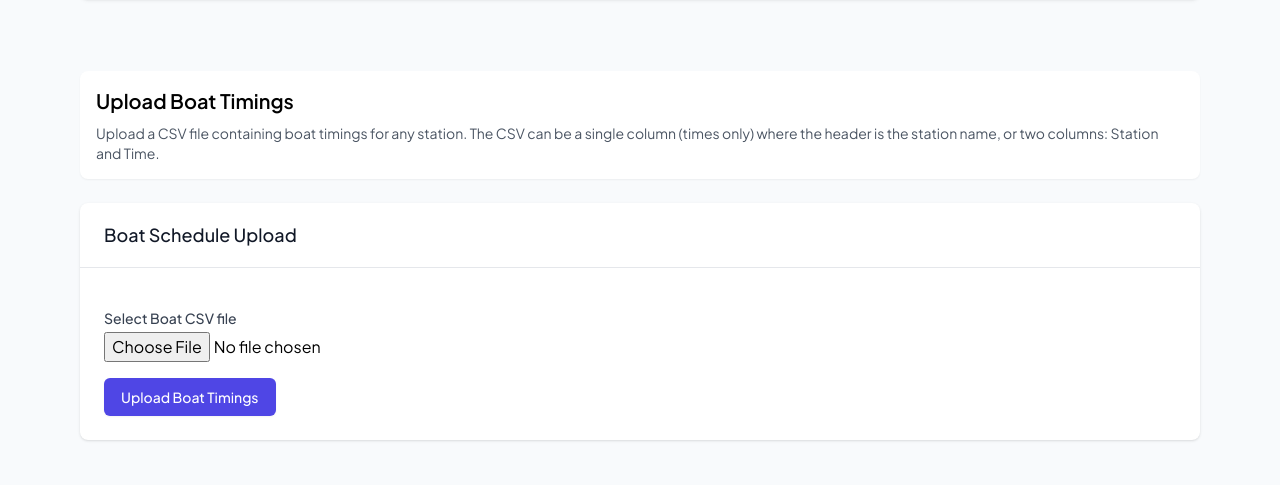
After one commit to ananthcjayan12/levelcross_django, a Django app: page /boats/upload/ in a window 1280 px wide. The commit adds this page. Shown: the part 929-1414 px from the top of the page. Run offline with Django 4.2, Linux system fonts and the light colour scheme; some libraries are stand-ins or nearby versions.

Commit message:
added boat service also

```diff
--- a/app/forms.py
+++ b/app/forms.py
@@ -2,3 +2,6 @@ from django import forms
 
 class CSVUploadForm(forms.Form):
     csv_file = forms.FileField(label='Select CSV file')
+
+class BoatCSVUploadForm(forms.Form):
+    csv_file = forms.FileField(label='Select Boat CSV file')
--- /dev/null
+++ b/app/templates/app/boat_upload.html
@@ -0,0 +1,33 @@
+{% extends 'base.html' %}
+
+{% block content %}
+<div class="space-y-6">
+    <div class="bg-white rounded-lg shadow-sm p-4">
+        <h1 class="text-xl font-semibold">Upload Boat Timings</h1>
+        <p class="mt-2 text-sm text-gray-600">Upload a CSV file containing boat timings for any station. The CSV can be a single column (times only) where the header is the station name, or two columns: Station and Time.</p>
+    </div>
+
+    <div class="bg-white shadow rounded-lg overflow-hidden">
+        <div class="px-4 py-5 border-b border-gray-200 sm:px-6">
+            <h3 class="text-lg leading-6 font-medium text-gray-900">Boat Schedule Upload</h3>
+        </div>
+        <div class="px-4 py-5 sm:p-6">
+            <form method="post" action="{% url 'process_boat_csv' %}" enctype="multipart/form-data" class="space-y-4">
+                {% csrf_token %}
+                <div>
+                    <label class="block text-sm font-medium text-gray-700">Select Boat CSV file</label>
+                    <div class="mt-1 flex items-center">
+                        {{ upload_form.csv_file }}
+                    </div>
+                </div>
+                <div>
+                    <button type="submit"
+                            class="inline-flex items-center px-4 py-2 border border-transparent text-sm font-medium rounded-md shadow-sm text-white bg-indigo-600 hover:bg-indigo-700 focus:outline-none focus:ring-2 focus:ring-offset-2 focus:ring-indigo-500">
+                        Upload Boat Timings
+                    </button>
+                </div>
+            </form>
+        </div>
+    </div>
+</div>
+{% endblock %}
--- a/app/templates/base.html
+++ b/app/templates/base.html
@@ -49,6 +49,10 @@
                            class="{% if request.path == '/upload/' %}bg-white/10{% endif %} text-white px-4 py-2 rounded-lg text-sm font-medium hover:bg-white/20 transition-colors">
                             Upload
                         </a>
+                        <a href="{% url 'boat_list' %}"
+                            class="{% if '/boats/' in request.path %}bg-white/10{% endif %} text-white px-4 py-2 rounded-lg text-sm font-medium hover:bg-white/20 transition-colors">
+                            Boats
+                        </a>
                     </div>
                 </div>
 
@@ -74,6 +78,10 @@
                     <a href="{% url 'upload_csv' %}"
                        class="{% if request.path == '/upload/' %}bg-white/10{% endif %} text-white block px-3 py-2 rounded-lg text-base font-medium hover:bg-white/20 transition-colors">
                         Upload
+                    </a>
+                    <a href="{% url 'boat_list' %}"
+                        class="{% if '/boats/' in request.path %}bg-white/10{% endif %} text-white block px-3 py-2 rounded-lg text-base font-medium hover:bg-white/20 transition-colors">
+                        Boats
                     </a>
                 </div>
             </div>
--- a/app/views.py
+++ b/app/views.py
@@ -4,8 +4,8 @@ from django.utils import timezone
 from datetime import datetime, timedelta
 import pandas as pd
 import requests
-from .models import Train, CrossedTrain, TrainStatus
-from .forms import CSVUploadForm
+from .models import Train, CrossedTrain, TrainStatus, BoatTiming
+from .forms import CSVUploadForm, BoatCSVUploadForm
 from django.http import JsonResponse
 import pytz
 from django.db.models import Q
@@ -287,3 +287,69 @@ def upload_page(request):
     return render(request, 'app/upload.html', {
         'upload_form': CSVUploadForm()
     })
+
+# Boat timings upload page
+def boat_upload_page(request):
+    return render(request, 'app/boat_upload.html', {
+        'upload_form': BoatCSVUploadForm()
+    })
+
+# Process boat timings CSV
+def process_boat_csv(request):
+    if request.method == 'POST':
+        form = BoatCSVUploadForm(request.POST, request.FILES)
+        if form.is_valid():
+            csv_file = request.FILES['csv_file']
+            try:
+                df = pd.read_csv(csv_file)
+                # Single-column CSV where header is station name
+                if df.shape[1] == 1:
+                    station = df.columns[0].strip()
+                    for val in df.iloc[:, 0]:
+                        time_str = str(val).strip()
+                        if ':' not in time_str:
+                            time_str = f"{int(float(time_str)):02d}:00"
+                        t = datetime.strptime(time_str, '%H:%M').time()
+                        BoatTiming.objects.update_or_create(
+                            station=station,
+                            time=t
+                        )
+                else:
+                    # Expect columns Station and Time
+                    df.columns = df.columns.str.strip().str.title()
+                    station_col = 'Station' if 'Station' in df.columns else df.columns[0]
+                    time_col = 'Time' if 'Time' in df.columns else df.columns[-1]
+                    for _, row in df.iterrows():
+                        station = str(row[station_col]).strip()
+                        time_str = str(row[time_col]).strip()
+                        if ':' not in time_str:
+                            time_str = f"{int(float(time_str)):02d}:00"
+                        t = datetime.strptime(time_str, '%H:%M').time()
+                        BoatTiming.objects.update_or_create(
+                            station=station,
+                            time=t
+                        )
+                messages.success(request, 'Boat timings uploaded successfully!')
+            except Exception as e:
+                messages.error(request, f'Error processing Boat CSV: {e}')
+        else:
+            messages.error(request, 'Invalid form submission.')
+    return redirect('boat_list')
+
+# Display next 3 boat timings
+def boat_list(request):
+    ist = pytz.timezone('Asia/Kolkata')
+    now = timezone.localtime(timezone.now(), ist)
+    next_boats = BoatTiming.objects.filter(
+        time__gte=now.time()
+    ).order_by('time')[:3]
+    return render(request, 'app/boats.html', {
+        'next_boats': next_boats
+    })
+
+# Display full boat timetable
+def boat_timetable(request):
+    timings = BoatTiming.objects.all()
+    return render(request, 'app/boat_timetable.html', {
+        'timings': timings
+    })
--- a/core/urls.py
+++ b/core/urls.py
@@ -23,5 +23,9 @@ urlpatterns = [
     path('', views.home, name='home'),
     path('upload/', views.upload_page, name='upload_csv'),
     path('upload/process/', views.upload_csv, name='process_csv'),
+    path('boats/upload/', views.boat_upload_page, name='boat_upload'),
+    path('boats/upload/process/', views.process_boat_csv, name='process_boat_csv'),
+    path('boats/next/', views.boat_list, name='boat_list'),
+    path('boats/timetable/', views.boat_timetable, name='boat_timetable'),
     path('fetch-live-status/<str:train_number>/', views.fetch_live_status, name='fetch_live_status'),
 ]
```
Also changed, not shown: app/models.py (+10 -0 lines), app/templates/app/boat_timetable.html (added, +28 -0 lines), app/templates/app/boats.html (added, +29 -0 lines).
